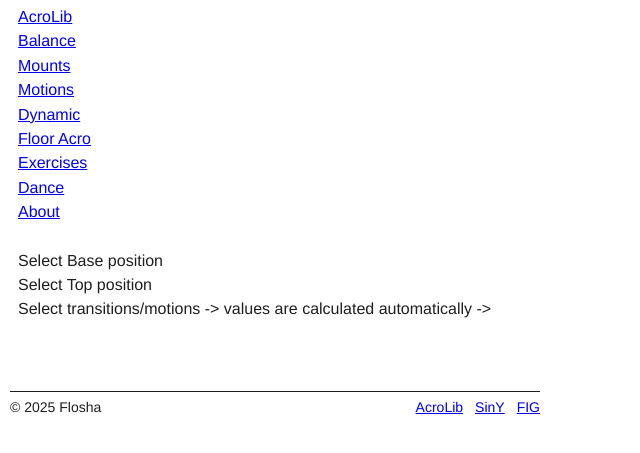
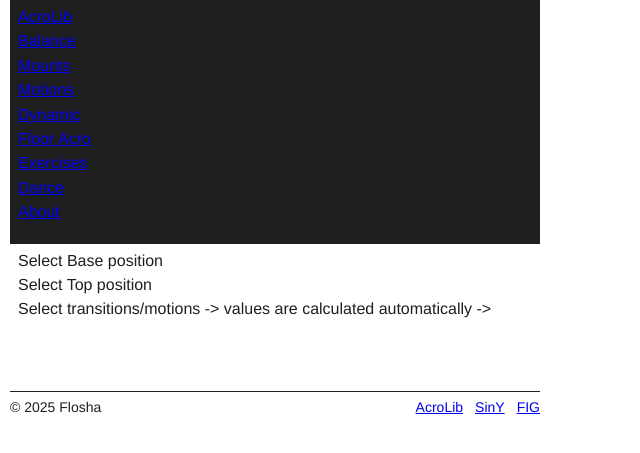
Before and after one commit to floshin/acrolib, a Jekyll site: the page built from interactive-tarrifsheet-element-difficulty-calculation.md, in a window 1280 px wide. Shown: the top 453 px of the page, without its empty margins (0-640 px from the left). Built offline with Jekyll 4.4.1, drawn with Linux system fonts in a browser that asks for light colours; our own code applies the rules of GitHub Pages for plain Markdown files.

Commit message:
Update default.html

```diff
--- a/_layouts/default.html
+++ b/_layouts/default.html
@@ -71,6 +71,10 @@
   --dark: #1f1f1f;
   --darker: #121212;
   --light: #dddddd;
+}
+
+nav ul {
+  background: var(--dark);
 }
 
 nav ul::first-child {
```
